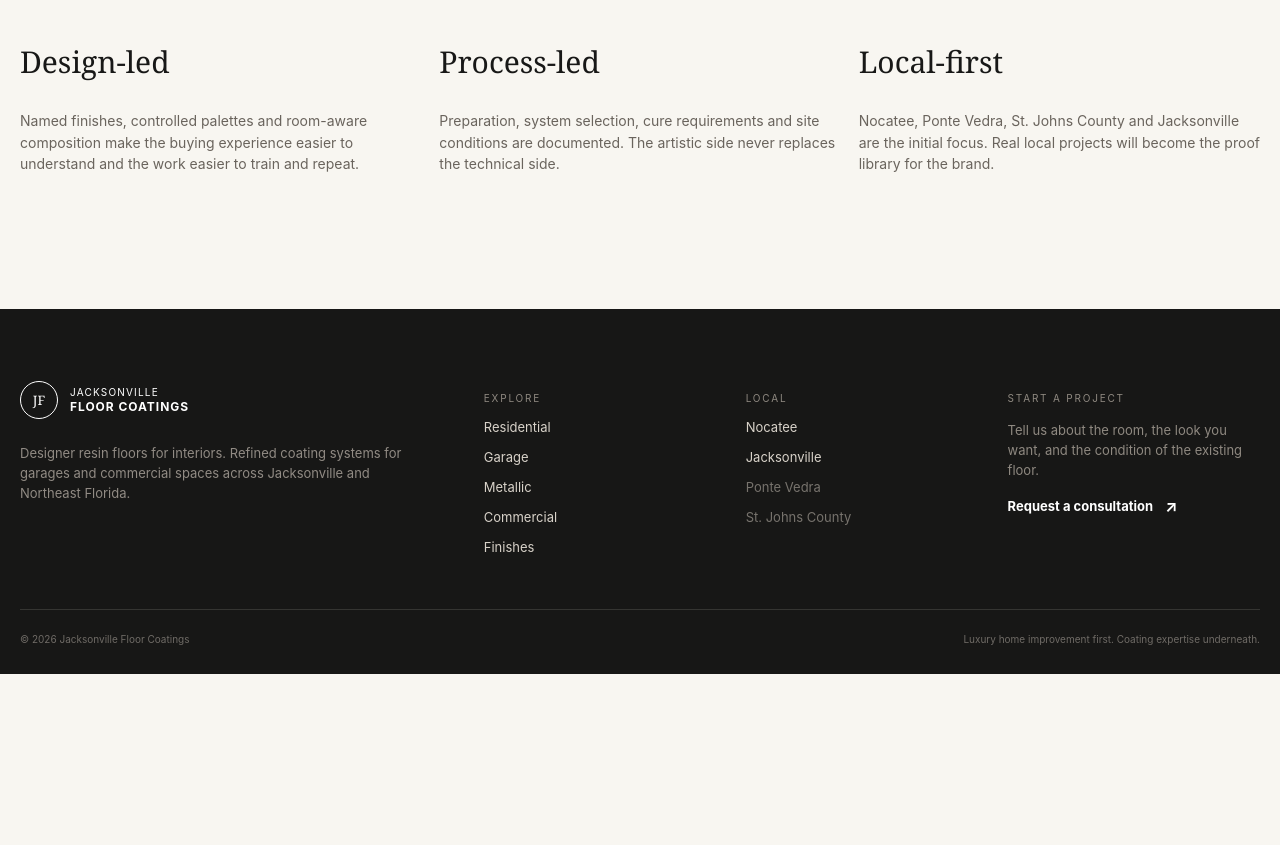
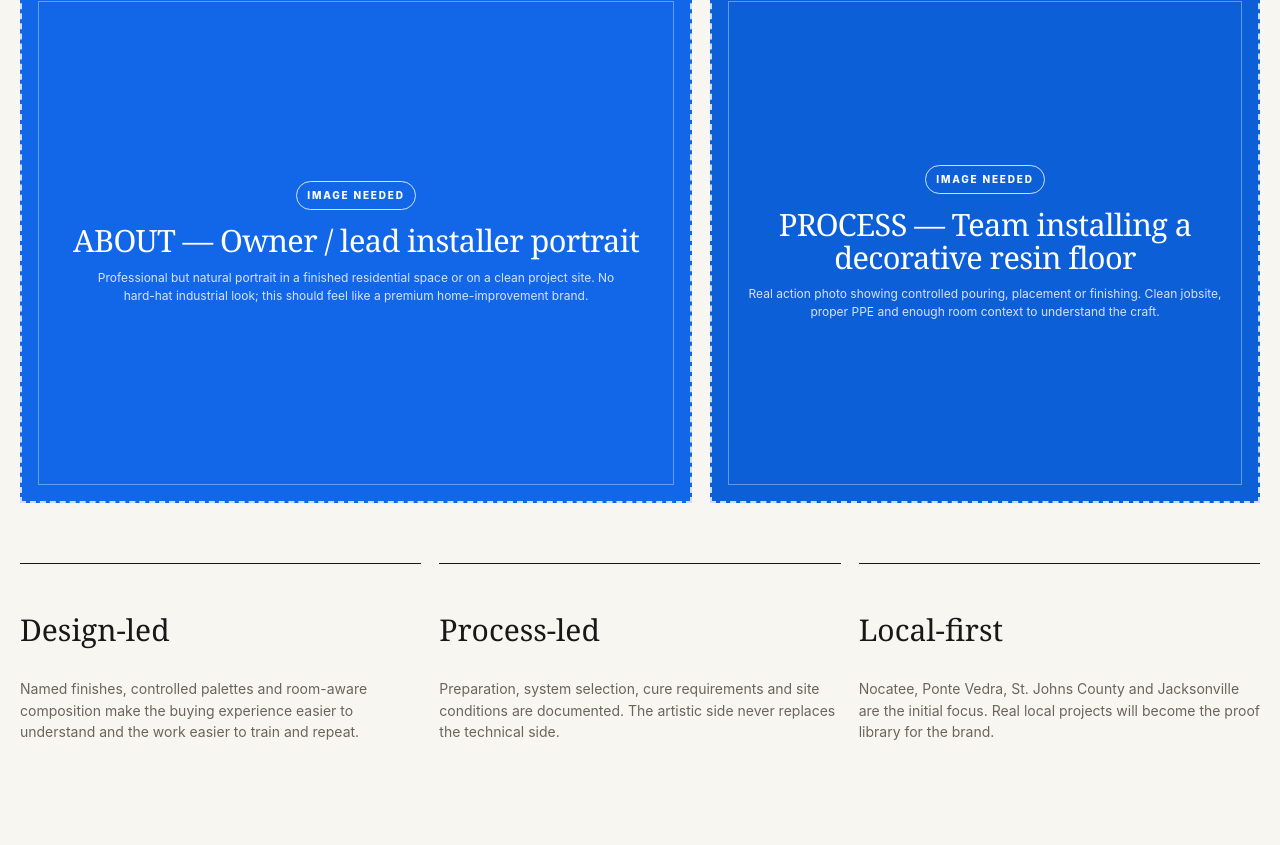
Before and after one commit to GsCommand/Jacksonville-Floor-Coatings, a Next.js app: page /about in a window 1280 px wide. Shown: the part 655-1500 px from the top of the page. Before the commit the page ends 1329 px from the top, so only its background shows below. Built offline with nearby package versions, Linux system fonts and the light colour scheme; no server answers.

Commit message:
Label about page imagery

```diff
--- a/app/about/page.tsx
+++ b/app/about/page.tsx
@@ -1,3 +1,36 @@
 import type { Metadata } from "next";
-export const metadata: Metadata = { title: "About", description: "Jacksonville Floor Coatings is a design-forward resin flooring and garage coating company serving Jacksonville and Northeast Florida." };
-export default function About(){return <main className="content-page shell"><p className="eyebrow">About Jacksonville Floor Coatings</p><h1>Luxury home improvement first. Coating expertise underneath.</h1><p className="lead">The company is being built around a simple gap in the market: most coating businesses sell resin like an industrial product. We want the customer to see the finished room first — especially kitchens, open living spaces and refined garages.</p><div className="content-grid"><article className="content-card"><h2>Design-led</h2><p>Named finishes, controlled palettes and room-aware composition make the buying experience easier to understand and the work easier to train and repeat.</p></article><article className="content-card"><h2>Process-led</h2><p>Preparation, system selection, cure requirements and site conditions are documented. The artistic side never replaces the technical side.</p></article><article className="content-card"><h2>Local-first</h2><p>Nocatee, Ponte Vedra, St. Johns County and Jacksonville are the initial focus. Real local projects will become the proof library for the brand.</p></article></div></main>}
+import { ImagePlaceholder } from "@/components/ImagePlaceholder";
+
+export const metadata: Metadata = {
+  title: "About",
+  description: "Jacksonville Floor Coatings is a design-forward resin flooring and garage coating company serving Jacksonville and Northeast Florida.",
+};
+
+export default function About() {
+  return (
+    <main className="content-page shell">
+      <p className="eyebrow">About Jacksonville Floor Coatings</p>
+      <h1>Luxury home improvement first. Coating expertise underneath.</h1>
+      <p className="lead">The company is being built around a simple gap in the market: most coating businesses sell resin like an industrial product. We want the customer to see the finished room first — especially kitchens, open living spaces and refined garages.</p>
+
+      <div className="about-story-grid">
+        <ImagePlaceholder
+          className="about-image-placeholder"
+          label="ABOUT — Owner / lead installer portrait"
+          detail="Professional but natural portrait in a finished residential space or on a clean project site. No hard-hat industrial look; this should feel like a premium home-improvement brand."
+        />
+        <ImagePlaceholder
+          className="about-process-placeholder"
+          label="PROCESS — Team installing a decorative resin floor"
+          detail="Real action photo showing controlled pouring, placement or finishing. Clean jobsite, proper PPE and enough room context to understand the craft."
+        />
+      </div>
+
+      <div className="content-grid">
+        <article className="content-card"><h2>Design-led</h2><p>Named finishes, controlled palettes and room-aware composition make the buying experience easier to understand and the work easier to train and repeat.</p></article>
+        <article className="content-card"><h2>Process-led</h2><p>Preparation, system selection, cure requirements and site conditions are documented. The artistic side never replaces the technical side.</p></article>
+        <article className="content-card"><h2>Local-first</h2><p>Nocatee, Ponte Vedra, St. Johns County and Jacksonville are the initial focus. Real local projects will become the proof library for the brand.</p></article>
+      </div>
+    </main>
+  );
+}
```
